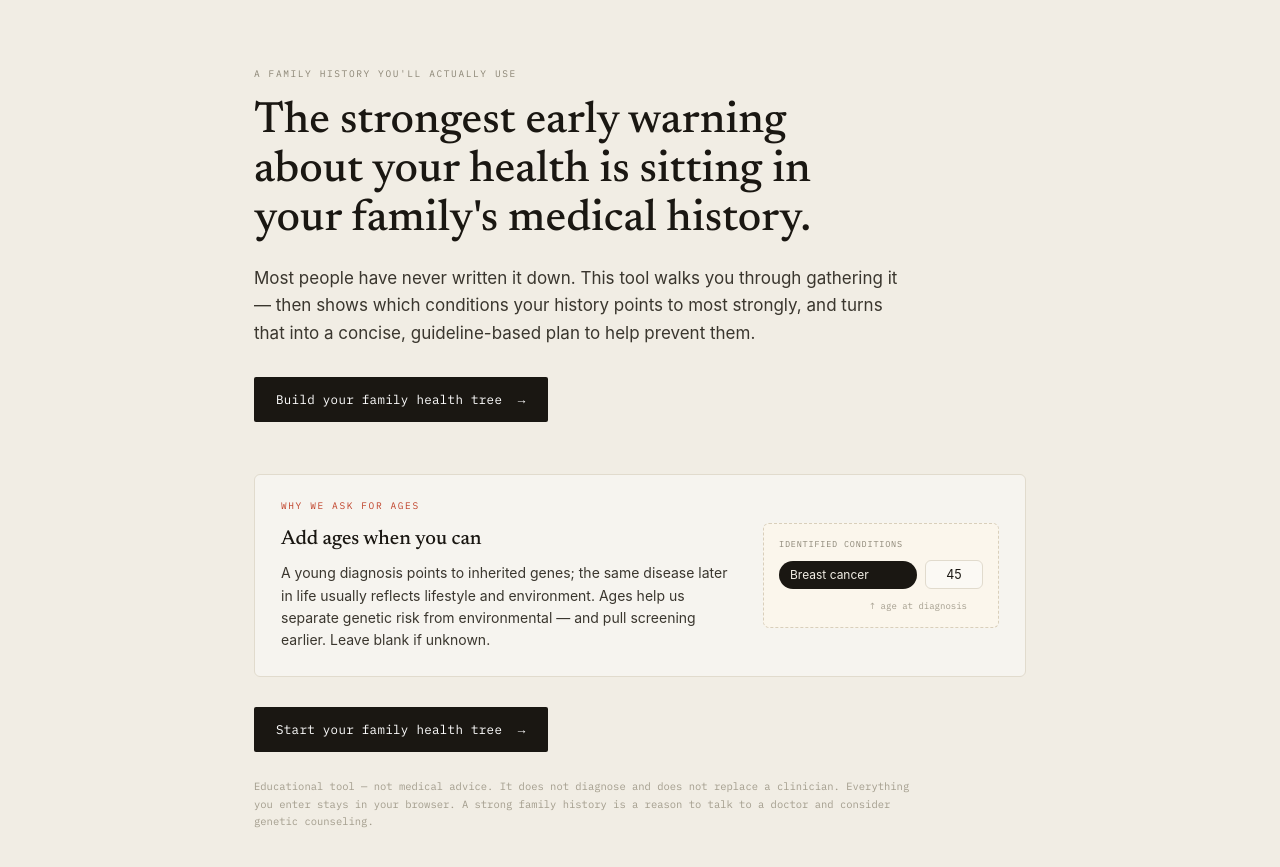
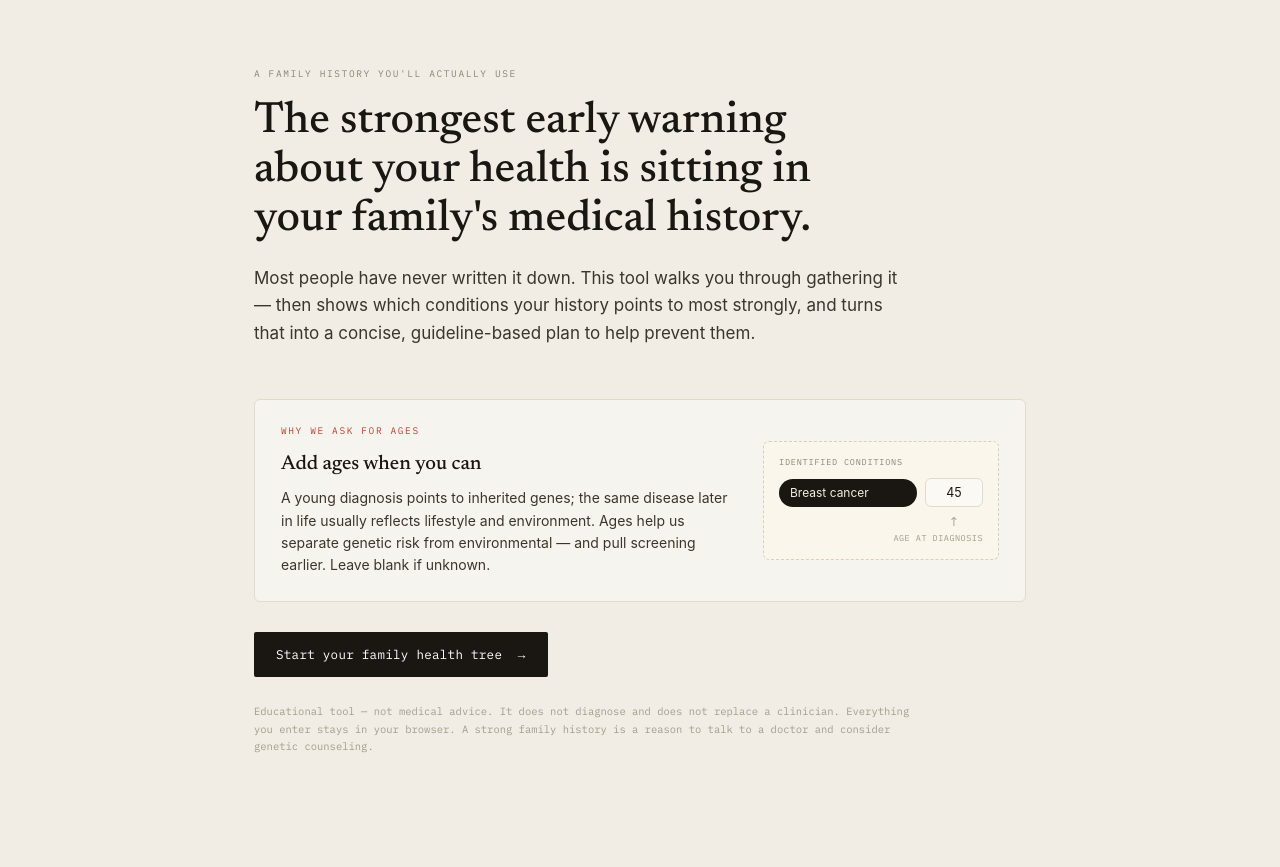
Before and after one commit to weisenbergmatthew/Family-History-Prevention-Project, a website: page index.html in a window 1280 px wide. Shown: the part 73-940 px from the top of the page. After the commit the page ends 910 px from the top, so only its background shows below. Drawn offline with Linux system fonts and the light colour scheme.

Commit message:
Landing: single CTA; fix age-box arrow alignment
- Remove the hero CTA, keeping only the bottom "Start" button
- Align the "age at diagnosis" arrow directly under the age box (was under the
  condition pill)

Co-Authored-By: Claude Opus 4.8 <noreply@anthropic.com>

```diff
--- a/index.html
+++ b/index.html
@@ -105,7 +105,6 @@
     <div class="eyebrow">A family history you'll actually use</div>
     <h1 class="display" style="font-size:44px;line-height:1.12;font-weight:500;color:var(--ink);margin:16px 0 0;text-wrap:balance">The strongest early warning about your health is sitting in your family's medical history.</h1>
     <p style="font-size:17px;line-height:1.6;color:var(--ink-soft);max-width:660px;margin:20px 0 0">Most people have never written it down. This tool walks you through gathering it — then shows which conditions your history points to most strongly, and turns that into a concise, guideline-based plan to help prevent them.</p>
-    <div style="margin-top:30px"><button class="cta" data-act="start">Build your family health tree&nbsp;&nbsp;→</button></div>
   </section>
 
   <section class="lwrap" style="max-width:840px;padding-top:14px;padding-bottom:22px">
@@ -122,7 +121,11 @@
             <span style="flex:1;font-size:12px;background:var(--ink);color:var(--paper);padding:5px 11px;border-radius:999px;white-space:nowrap">Breast cancer</span>
             <input type="text" value="45" readonly tabindex="-1" aria-hidden="true" style="width:58px;background:var(--input);border:1px solid var(--hairline);color:var(--ink);border-radius:6px;padding:6px 8px;font-size:12.5px;text-align:center;pointer-events:none" />
           </div>
-          <div class="mono" style="font-size:9px;color:var(--muted2);margin-top:10px;text-align:right;padding-right:16px">↑ age at diagnosis</div>
+          <div style="display:flex;gap:8px;margin-top:8px">
+            <span style="flex:1"></span>
+            <span class="mono" style="width:58px;text-align:center;font-size:13px;color:var(--muted2);line-height:1">↑</span>
+          </div>
+          <div class="mono" style="font-size:8.5px;letter-spacing:.5px;color:var(--muted2);text-align:right;margin-top:4px">AGE AT DIAGNOSIS</div>
         </div>
       </div>
     </div>
```
